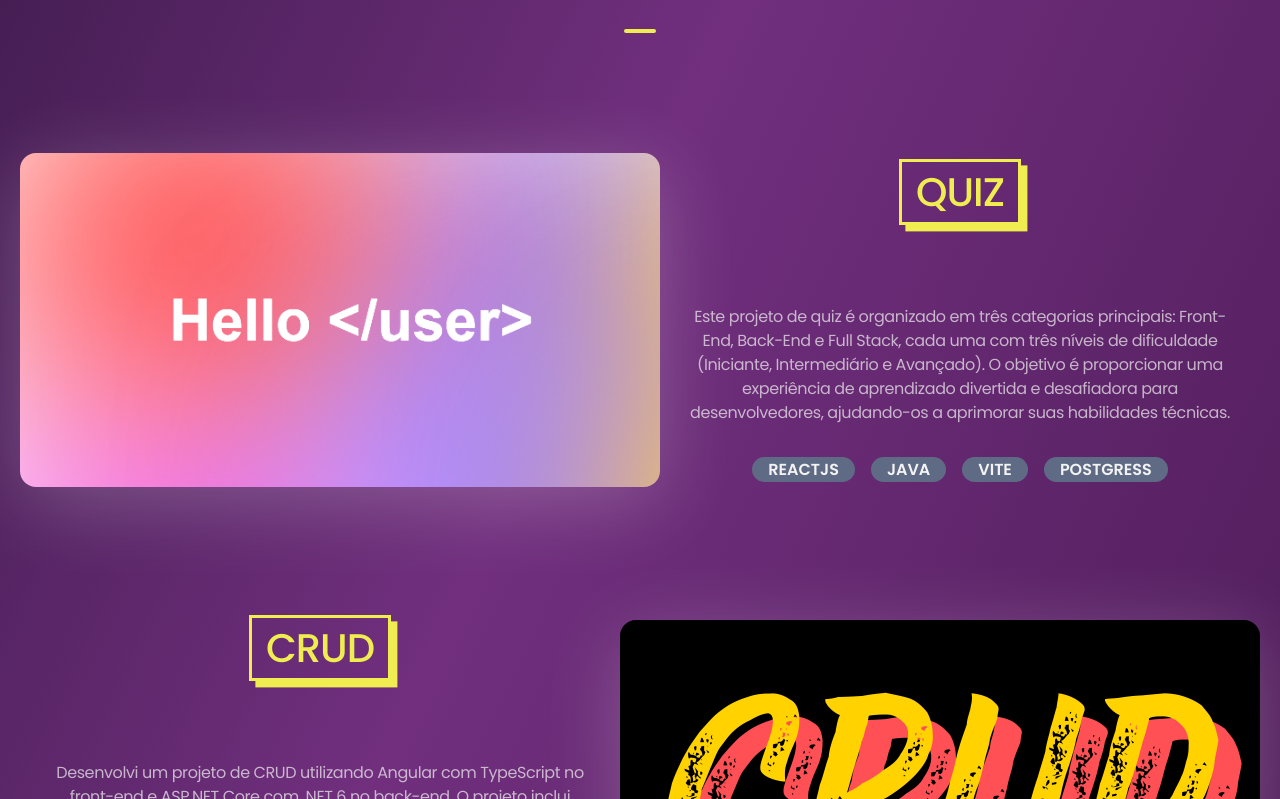
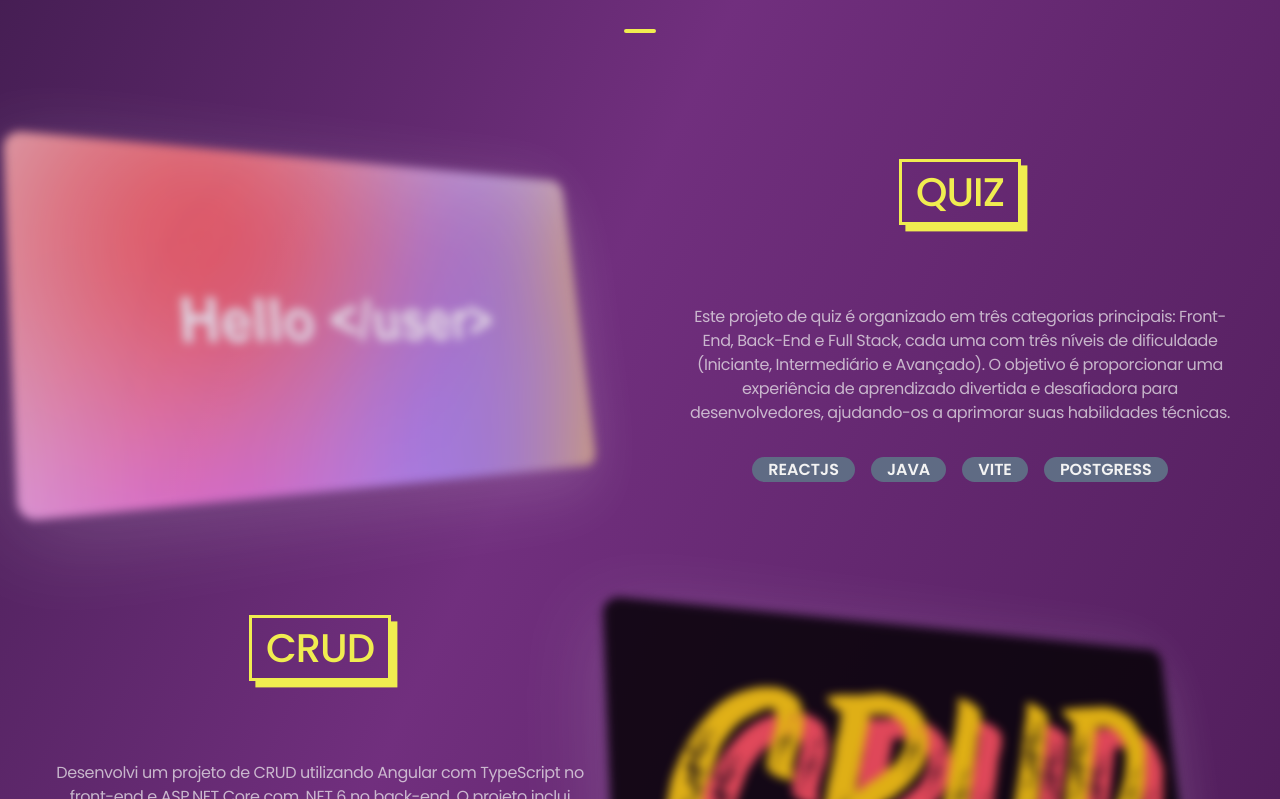
Before and after one commit to uLemos/Portfolio_Official, a React (Vite) app: page / in a window 1280 px wide. Shown: the part 2441-3240 px from the top of the page. Built offline with nearby package versions, Linux system fonts and the light colour scheme.

Commit message:
:memo: Adjusts in components

```diff
--- a/src/components/UI/buttonAnimated.jsx
+++ b/src/components/UI/buttonAnimated.jsx
@@ -1,5 +1,4 @@
 import React from "react";
-import styled from "styled-components";
 
 const ButtonAnimated = () => {
   return <></>
--- a/src/components/projectsComponent/containerProject.css
+++ b/src/components/projectsComponent/containerProject.css
@@ -77,37 +77,52 @@
   align-items: center;
   flex-direction: column;
   justify-content: center;
+
+  opacity: 0.8;
+  filter: blur(5px);
+  transform: rotateY(45deg);
+  animation: returnBaseForm 0.5s forwards;
+  transition: opacity 0.5s ease-in-out, filter 0.5s ease-in-out, border-radius 0.5s ease-in-out;
+}
+
+.container__photo:hover{
+  transition: 0.5s;
+  border-radius: 5rem;
+  opacity: 1;
+  filter: blur(0);
+  transform: rotateY(0deg);
+  animation: effectInImg 0.5s forwards;
 }
 
 .photo__img{
   flex: 1;
   border-radius: 1rem;
-  transform: rotateY(45deg);
-  animation: returnBaseForm 0.5s forwards;
-  transition: transform 0.5s, box-shadow 0.5s;
   box-shadow: 0 1rem 5rem rgba(255, 255, 255, 0.219);
+  transition: transform 0.5s ease-in-out, box-shadow 0.5s ease-in-out, border-radius 0.5s ease-in-out;
+  transform: rotateY(30deg) rotateX(10deg) translateY(0) translateZ(0);
 }
 
-.photo__img:hover{
-  transform: rotateY(0deg);
-  animation: effectInImg 0.5s forwards;
+.photo__img:hover {
+  transform: rotateX(15deg) rotateY(-20deg) translateY(-1rem) translateZ(5rem);
 }
 
+
+ /* Os KeyFrames foram substituídos pelos transform - 1000 VEZES MELHOR */
 @keyframes returnBaseForm {
   0% {
-      transform: scale(1.1) translateZ(20px);
+      transform: /*scale(1.1)*/ translateY(-1rem);
   }
   100% {
-      transform: scale(1) translateZ(0);
+      transform: /*scale(1)*/ translateY(0);
   }
 }
 
 @keyframes effectInImg {
   0% {
-      transform: scale(1) translateZ(0);
+      transform: /*scale(1)*/ translateY(0);
   }
   100% {
-      transform: scale(1.1) translateZ(20px);
+      transform: /*scale(1.1)*/ translateY(-1rem);
   }
 }
 
@@ -123,4 +138,7 @@
   .apresentation__ul{
     flex-wrap: wrap;
   }
+  .container__photo{
+    max-width: 500px;
+  }
 }
--- a/src/components/projectsComponent/containerProject.jsx
+++ b/src/components/projectsComponent/containerProject.jsx
@@ -19,6 +19,7 @@ const SideApresentation = ({title, text, listTech = []}) => {
 const SideImg = ({photoImg}) => {
   return <div className="container__photo">
             <img src={photoImg} className="photo__img" />
+            {/* <a href="#">TESTE</a> */}
           </div>
 }
 
--- a/src/pages/about/about.css
+++ b/src/pages/about/about.css
@@ -82,9 +82,9 @@
 
 .aboutAutoSlide__items{
   gap: 1.5rem;
-  position: absolute;
   width: 1800px;
   display: flex;
+  position: absolute;
   align-items: center;
   /* padding-top: 1.75rem; */
   justify-content: center;
@@ -190,9 +190,15 @@
 
 .icons__a svg{
   border-radius: 5rem;
+  transform: translateY(0);
+  transition: transform 0.5s;
   background: rgb(65, 12, 65);
   box-shadow: 0 0.2rem 0.5rem black;
   /* border: 2px solid rgb(87, 16, 87); */
+}
+
+.icons__a svg:hover{
+  transform: translateY(-1rem);
 }
 
 .about__card{
--- a/src/pages/about/about.jsx
+++ b/src/pages/about/about.jsx
@@ -14,15 +14,11 @@ const About = () => {
     <>
       <div className="containerAbout">
         <LineDiv />
-        {/* <section className="containerAbout__title"> */}
-          {/* <h1>Sobre</h1> */}
         <LineFromTitle title={'Sobre'}/>
-        {/* </section> */}
         <section className="about">
           <div className="about__leftImages">
             <div className="about__icons">
               <div className="about__card">
-                {/* <div className="cardDecoration" /> */}
                 <img src="../../src/assets/perfilF2.png" className="card__photo" />
                 <div className="card__titles">
                   <h1 className="card__titlePhoto">Fernando Santos</h1>
```
